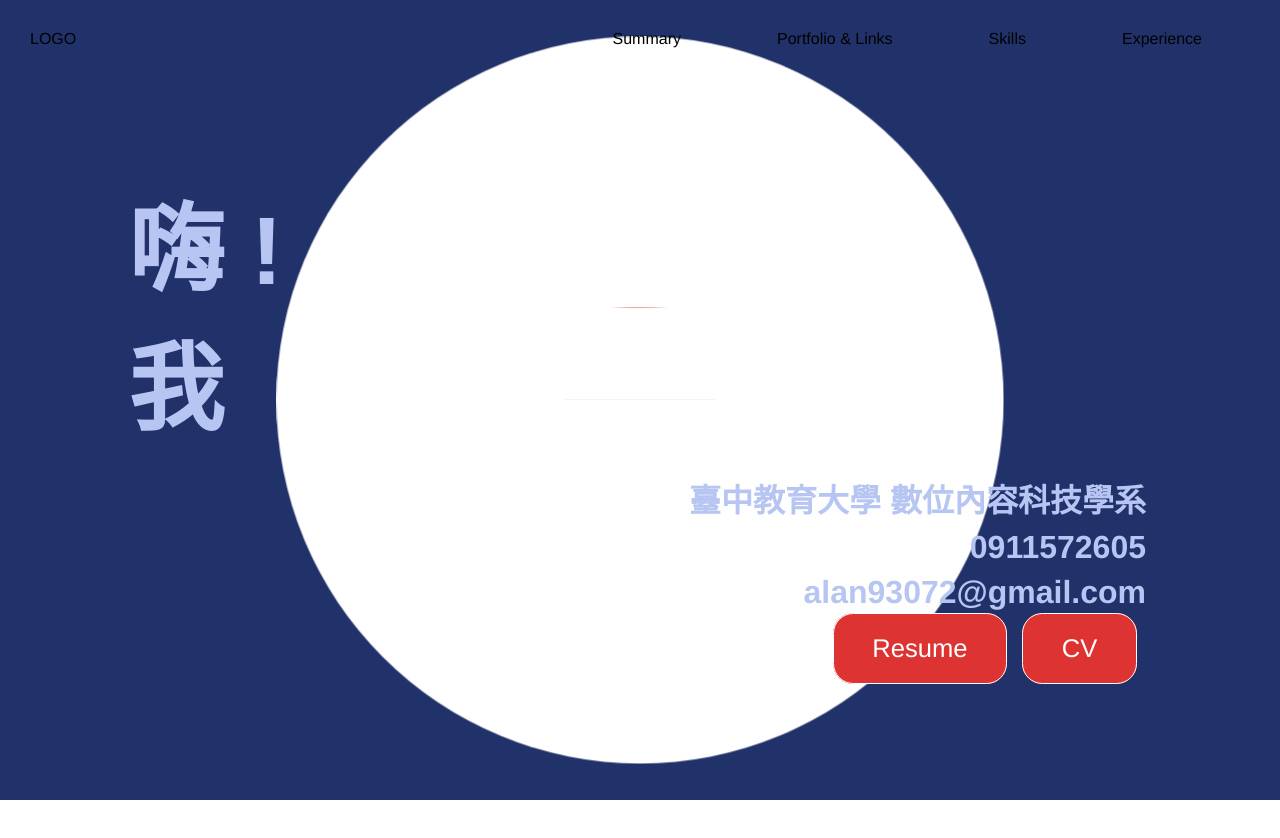
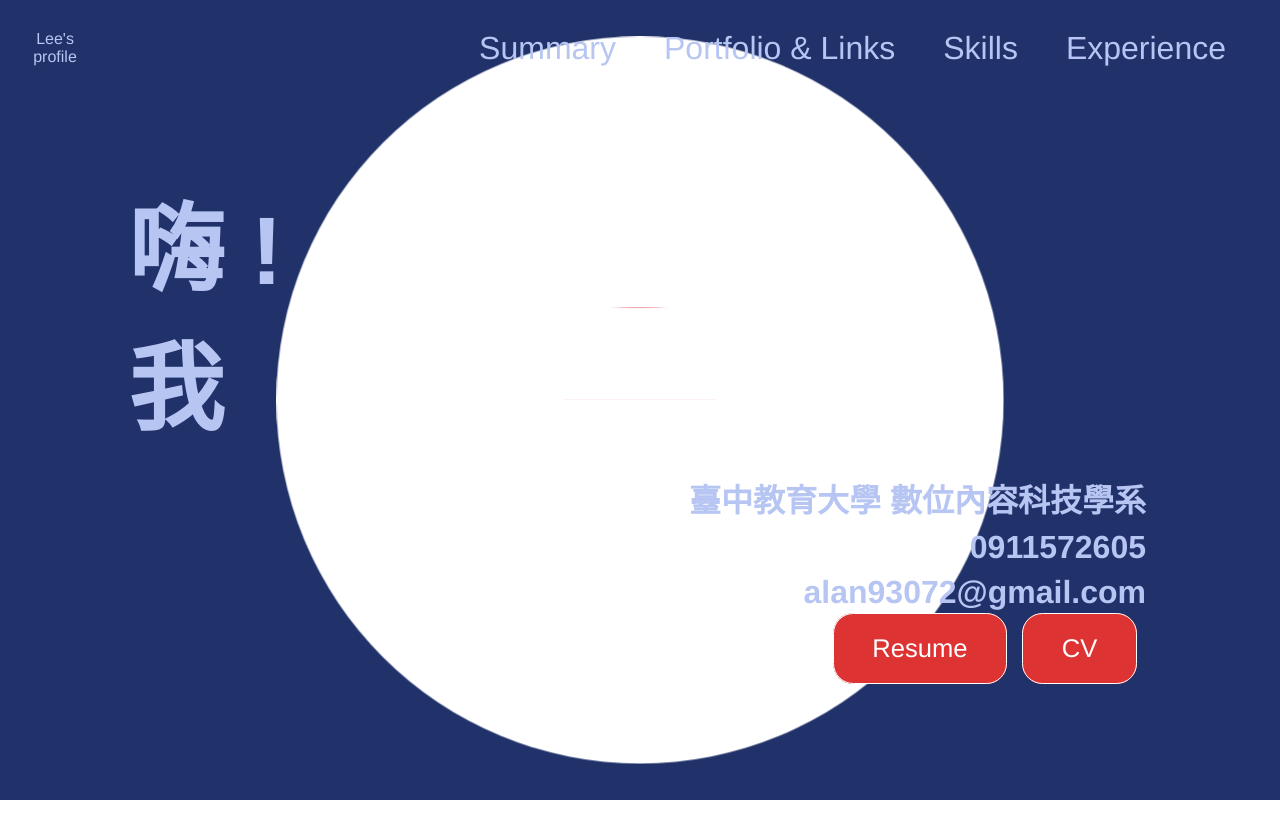
Before and after one commit to boolenboom/Profile, a Vue app: page / in a window 1280 px wide. Shown: the top 838 px of the page. Built offline with nearby package versions, Linux system fonts and the light colour scheme.

Commit message:
新增手機變版 & 選單收合功能

```diff
--- a/src/components/Navigation.vue
+++ b/src/components/Navigation.vue
@@ -1,5 +1,22 @@
 <script setup>import { onMounted, onUnmounted, ref } from 'vue';
 
+let menu = function(){
+    let switchStatus = ref('close');
+    return{
+        toggle:function(){
+            switchStatus.value = switchStatus.value == 'close' ? 'open' : 'close';
+        },
+        open:function(){
+            switchStatus.value = 'open';
+        },
+        close:function(){
+            switchStatus.value = 'close';
+        },
+        status:function(){
+            return switchStatus.value;
+        }
+    }
+}();
 let direction = ref('scrollUp');
 let checkScrollDirect = function (){
     let lastPos = 0;
@@ -9,6 +26,7 @@ let checkScrollDirect = function (){
             requestAnimationFrame(()=>{
                 if(window.scrollY > lastPos){
                     direction.value = 'scrollDown';
+                    menu.close();
                 }
                 else if(window.scrollY < lastPos){
                     direction.value = 'scrollUp';
@@ -29,16 +47,22 @@ onUnmounted(()=>{
 </script>
 <template>
     <nav class="nav pos-fixed w-100 dis-flex" :class="direction">
-        <router-link to="/" class="LOGO">LOGO</router-link>
-        <div class="d-flex menu">
-            <router-link to="/#summary">Summary</router-link>
-            <router-link to="/#portfolio">Portfolio & Links</router-link>
-            <router-link to="/#skills">Skills</router-link>
-            <router-link to="/#experience">Experience</router-link>
-        </div>
+        <a href="/#hero" class="LOGO">Lee's profile</a>
+        <menu class="dis-flex text-medium" :class="`${menu.status()}`">
+            <button class="menu-switch" @click="menu.toggle()">
+                <div></div>
+                <div></div>
+                <div></div>
+            </button>
+            <a href="/#summary" @click="menu.close()">Summary</a>
+            <a href="/#portfolio" @click="menu.close()">Portfolio & Links</a>
+            <a href="/#skills" @click="menu.close()">Skills</a>
+            <a href="/#experience" @click="menu.close()">Experience</a>
+        </menu>
     </nav>
 </template>
 <style lang="scss">
+
 .nav{
     top: 0;
     left: 0;
@@ -48,13 +72,65 @@ onUnmounted(()=>{
     .LOGO{
         margin-left: 0;
         margin-right: auto;
+        width: 50px;
+        color: $text-color;
     }
-    .menu{
+    menu{
         margin-left: 0;
+        @include phone-width{
+            font-size: var(--text-large);
+            max-height: 50px;
+            overflow-y: hidden;
+            transition: max-height .3s ease-in;
+            &.open{
+                max-height: 100vh;
+                &::before{
+                    height: 100vh;
+                }
+            }
+            &::before{
+                content: '';
+                position: absolute;
+                top: 0;
+                right: 0;
+                width: 100vw;
+                height: 0vh;
+                background-color: $main-color;
+                z-index: -1;
+                transition: height .3s ease-in;
+            }
+        }
+        &.dis-flex{
+            @include phone-width{
+                flex-direction: column;
+                gap: 36px;
+                text-align: end;
+            }
+        }
         a{
-            margin-left: 3rem;
-            margin-right: 3rem;
+            margin-inline-start: 3vmin;
+            margin-inline-end: 3vmin;
+            color: $text-color;
+            list-style: disc;
         }
+    }
+}
+button.menu-switch{
+    display: none;
+    @include phone-width{
+        display: initial;
+    }
+    cursor: pointer;
+    margin-left: auto;
+    padding: 6px 12px;
+    width: fit-content;
+    background-color: $main-color;
+    border: 1px solid $text-color;
+    div{
+        width: 36px;
+        height: 4px;
+        background-color: $text-color;
+        margin-block: 6px;
     }
 }
 .scrollUp{
@@ -62,5 +138,6 @@ onUnmounted(()=>{
 }
 .scrollDown{
     transform: translateY(-100%);
+    transition-delay: .6s;
 }
 </style>
```
